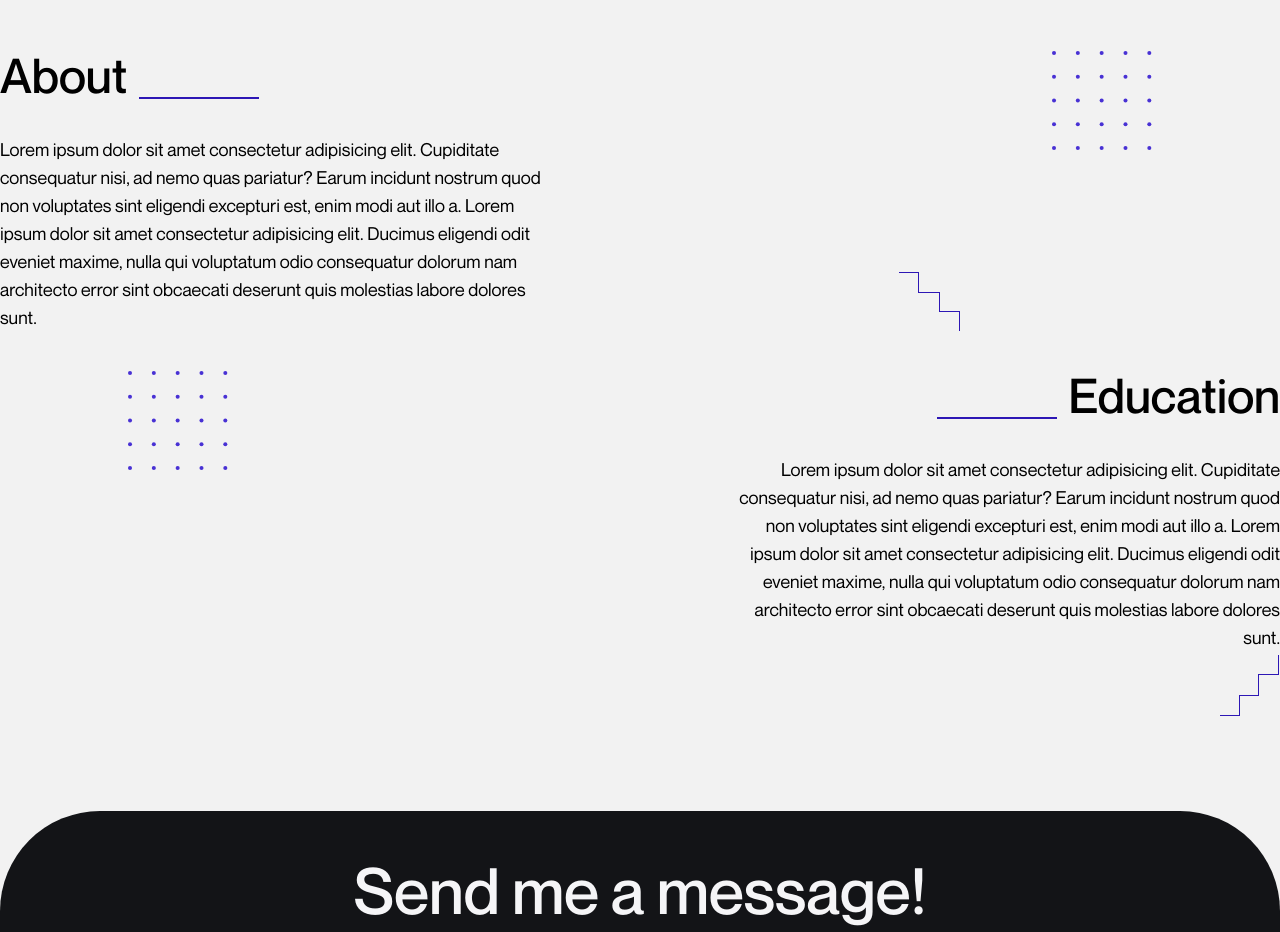
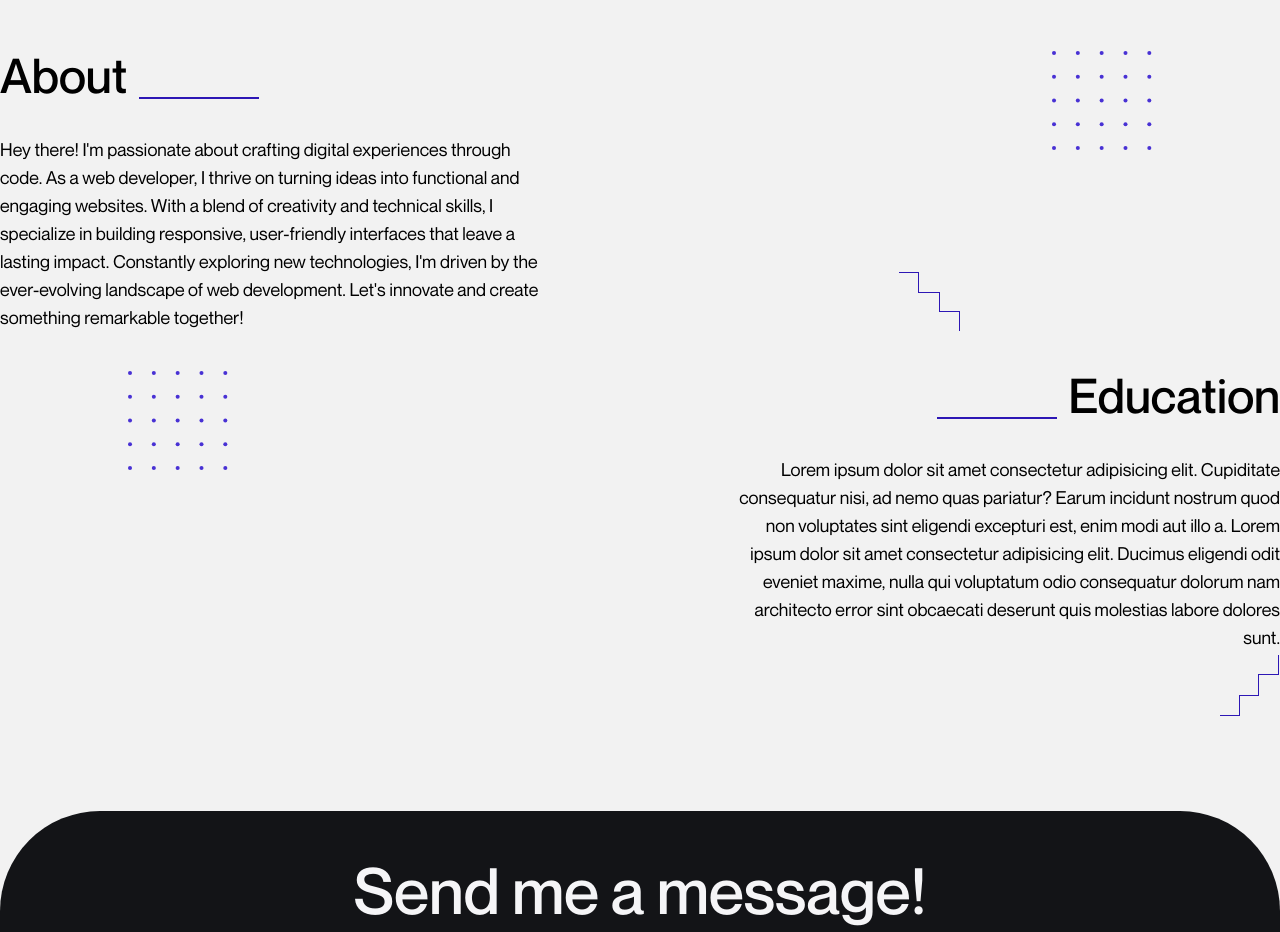
Before and after one commit to shadow16305/Portfolio, a Next.js app: page / in a window 1280 px wide. Shown: the part 2580-3512 px from the top of the page. Built offline with nearby package versions, Linux system fonts and the light colour scheme.

Commit message:
Second Commit

```diff
--- a/components/AboutSection/AboutSection.jsx
+++ b/components/AboutSection/AboutSection.jsx
@@ -22,13 +22,13 @@ const AboutSection = () => {
         />
       </div>
       <p className="text-base lg:text-lg font-['NeueMontreal'] leading-[28px] lg:max-w-[554px]">
-        Lorem ipsum dolor sit amet consectetur adipisicing elit. Cupiditate
-        consequatur nisi, ad nemo quas pariatur? Earum incidunt nostrum quod non
-        voluptates sint eligendi excepturi est, enim modi aut illo a. Lorem
-        ipsum dolor sit amet consectetur adipisicing elit. Ducimus eligendi odit
-        eveniet maxime, nulla qui voluptatum odio consequatur dolorum nam
-        architecto error sint obcaecati deserunt quis molestias labore dolores
-        sunt.
+        Hey there! I'm passionate about crafting digital experiences through
+        code. As a web developer, I thrive on turning ideas into functional and
+        engaging websites. With a blend of creativity and technical skills, I
+        specialize in building responsive, user-friendly interfaces that leave a
+        lasting impact. Constantly exploring new technologies, I'm driven by the
+        ever-evolving landscape of web development. Let's innovate and create
+        something remarkable together!
       </p>
       <Image
         src="/images/dots.svg"
```
